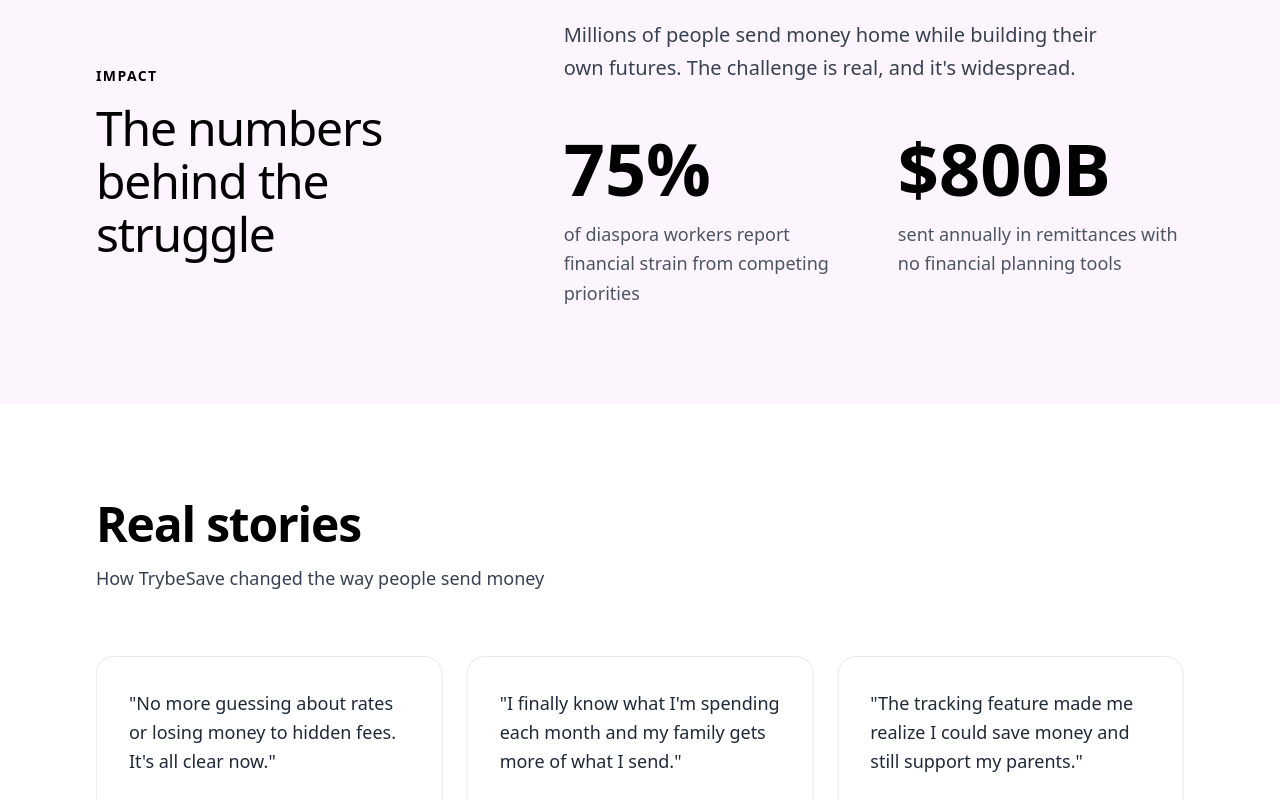
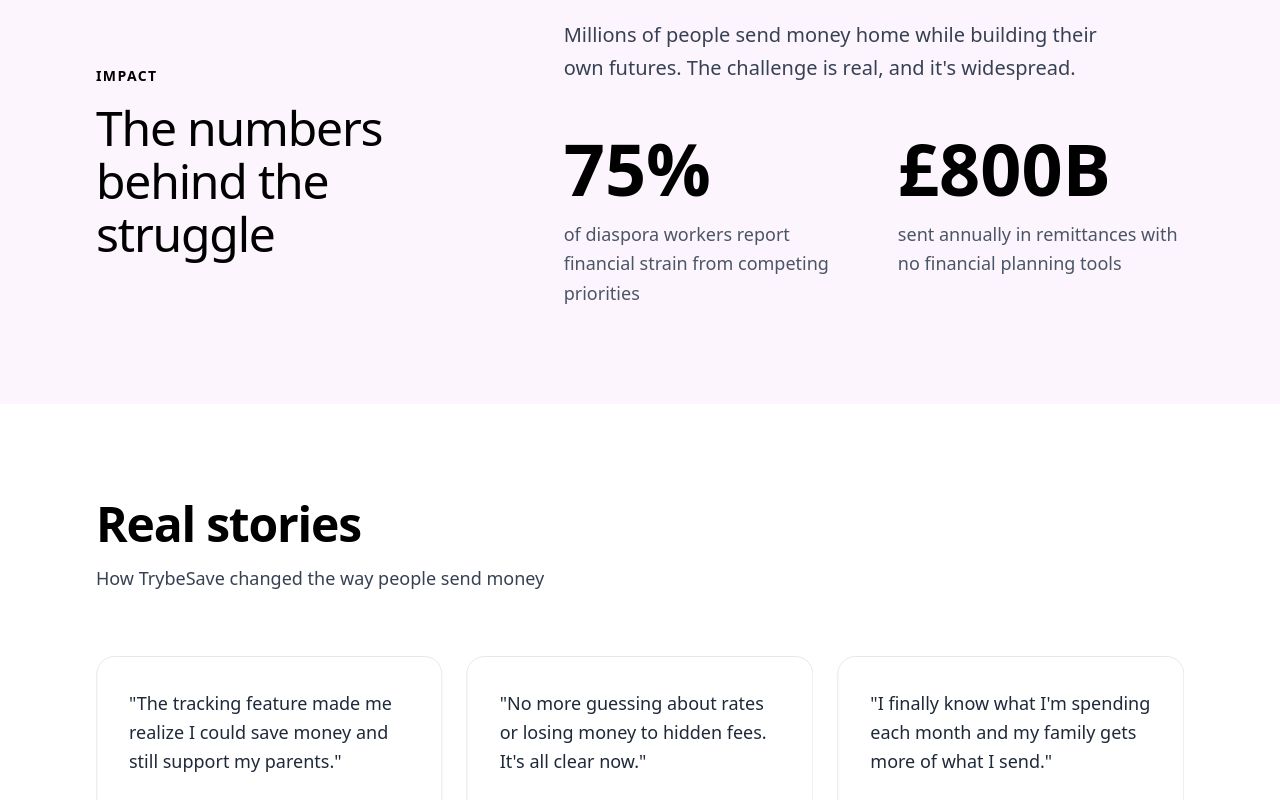
Before and after one commit to isaacetor/ts-NG, a Next.js app: page /UK/remittance in a window 1280 px wide. Shown: the part 4320-5120 px from the top of the page. Built offline with nearby package versions, Linux system fonts and the light colour scheme.

Commit message:
currency sign fix

```diff
--- a/app/UK/remittance/_components/impact.tsx
+++ b/app/UK/remittance/_components/impact.tsx
@@ -94,7 +94,7 @@ const Remit_Impact: React.FC = () => {
 
             <div className="group space-y-4 transition-all duration-500 hover:scale-105">
               <span className="text-6xl md:text-7xl font-bold text-black block">
-                ${billions}B
+                £{billions}B
               </span>
               <p className="text-gray-600 text-base md:text-lg leading-relaxed">
                 sent annually in remittances with no financial planning tools
--- a/app/page.tsx
+++ b/app/page.tsx
@@ -1,5 +1,4 @@
-import Uk_Home from './uk/page';
-
+import Uk_Home from '@/app/uk/page';
 const Home = () => {
   return (
     <div>
```
